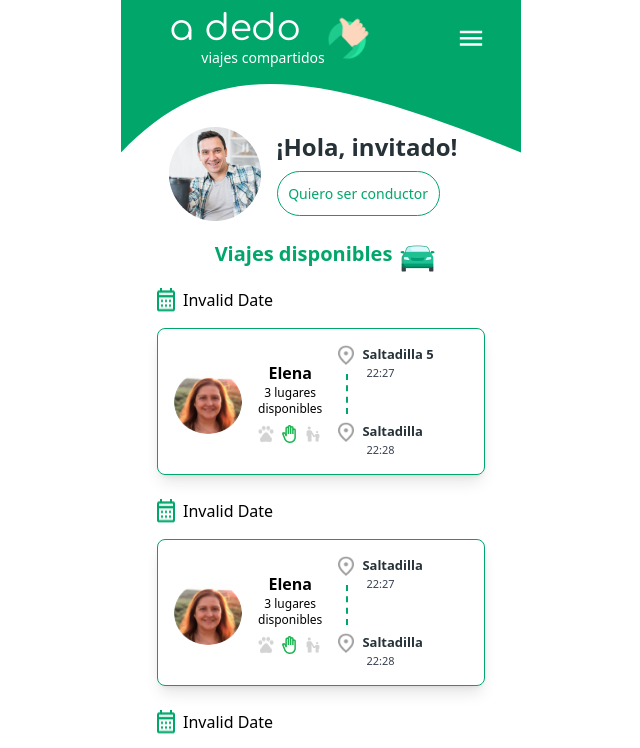
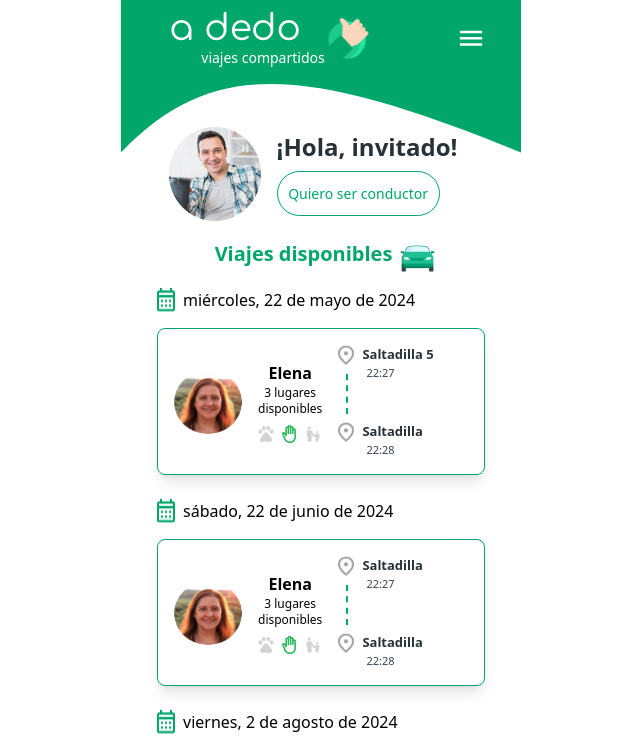
Before and after one commit to Diegogagan2587/A-Dedo, a React (Vite) app in the folder frontend/: page /trips in a window 1280 px wide. Shown: the top 748 px of the page, without its empty margins (319-959 px from the left). Built offline with nearby package versions, Linux system fonts and the light colour scheme; no server answers; a web font is replaced by a local one.

Commit message:
fix/front/home(date): update props to avoid invalid date error

```diff
--- a/frontend/src/pages/Home.jsx
+++ b/frontend/src/pages/Home.jsx
@@ -48,7 +48,7 @@ const Home = () => {
       <section className="flex flex-col items-center">
         {sortedDates.map((date) => (
           <section key={date} className="flex flex-col py-3">
-            <DateDisplay date={formatDate(date)} />
+            <DateDisplay date={date} />
             {tripsByDate[date].map((trip) => (
               <CardTrip
                 key={trip._id}
```
